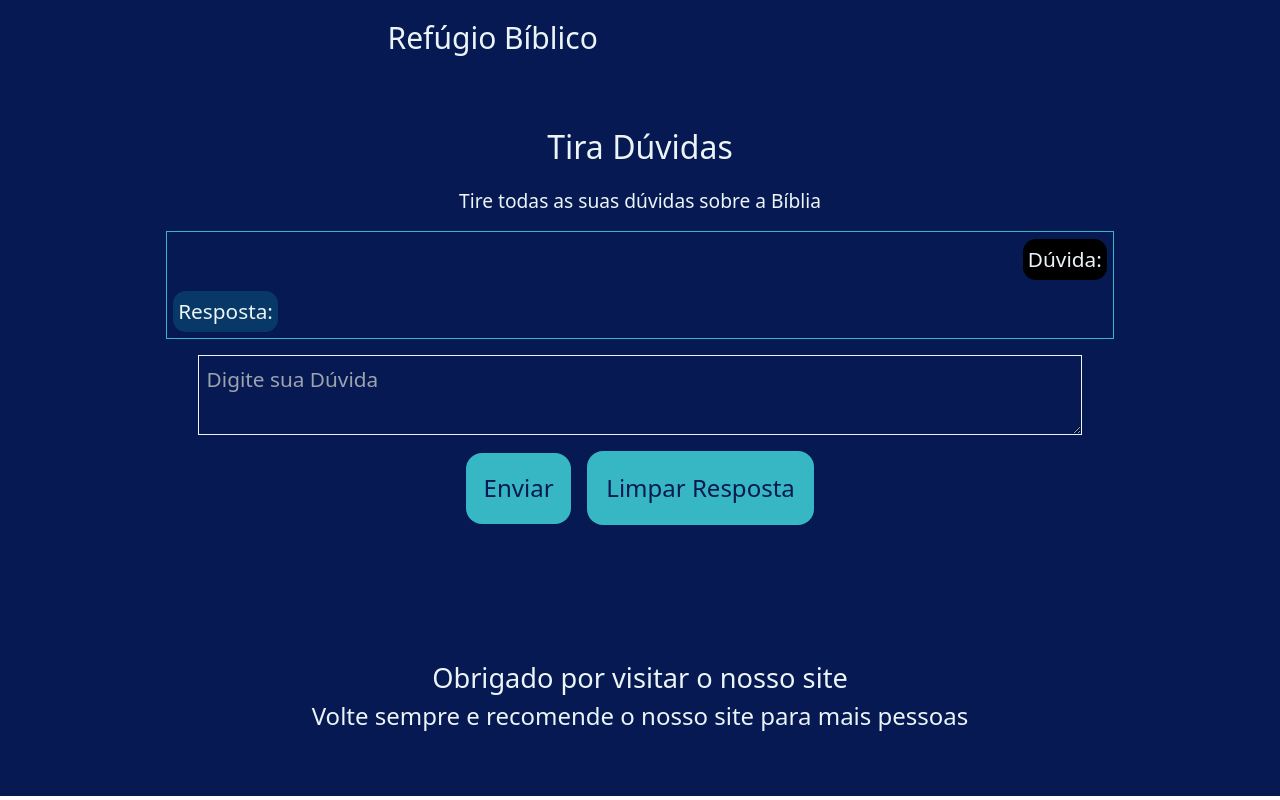
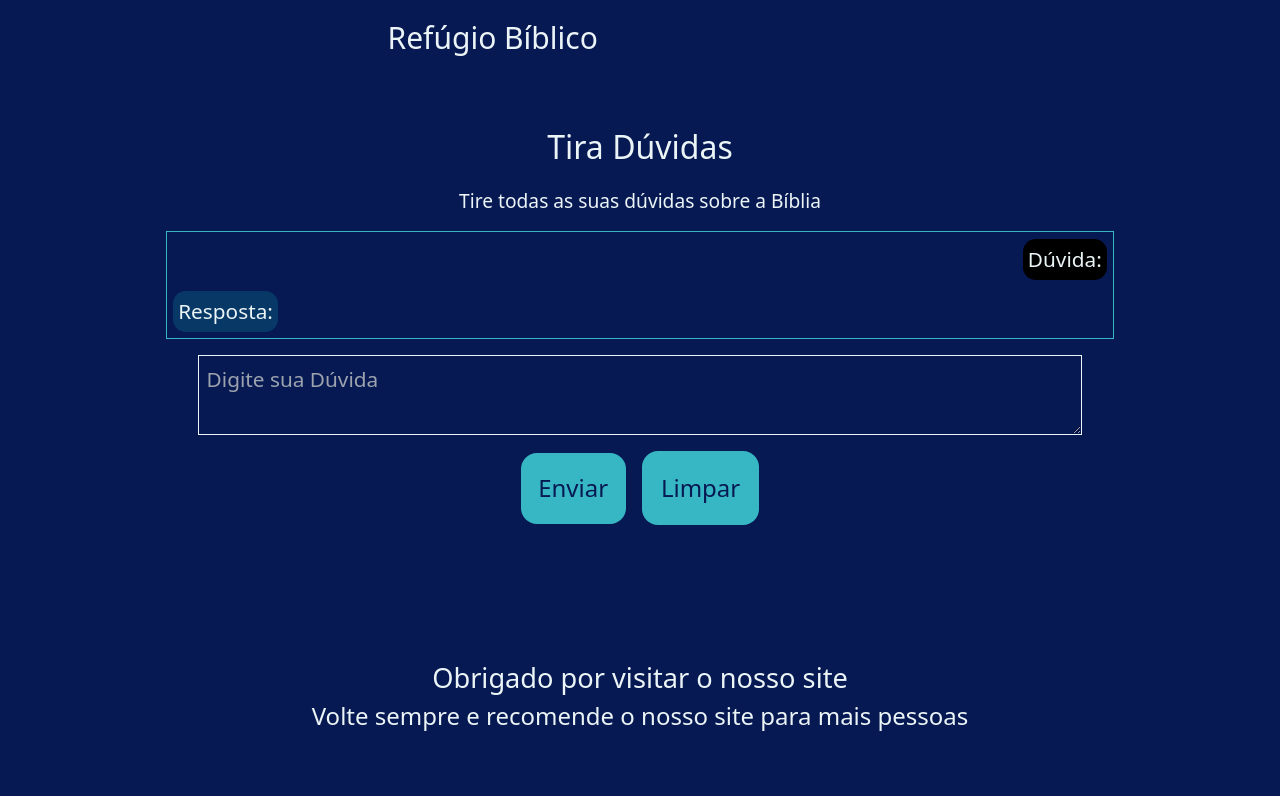
Before and after one commit to valdirsantos714/refugio-biblico, a React (Vite) app: page /duvidas/tiraduvidas in a window 1280 px wide. Built offline with nearby package versions, Linux system fonts and the light colour scheme.

Commit message:
Adicionado mais funcionalidades ao botão limpar do chatbot

```diff
--- a/src/TelaDuvida/TelaDuvida.jsx
+++ b/src/TelaDuvida/TelaDuvida.jsx
@@ -60,6 +60,8 @@ export default function TelaDuvida() {
 
     const limpaResposta = () => {
         setDados([])
+        setDuvida("")
+        setInput("")
     }
 
     return (
@@ -81,7 +83,7 @@ export default function TelaDuvida() {
 
                 <div className="flex flex-row   w-[80%] justify-center items-center gap-[1rem]">
                 <button className="bg-cores-azul_fraco p-[1.1rem] mt-[1rem] rounded-[1rem] text-[1.5rem] text-cores-azul hover:cursor-pointer hover:opacity-[90%]" onClick={amostrarDados}>Enviar</button>
-                <button className="bg-cores-azul_fraco text-cores-azul p-[0.3rem] mt-[1rem] rounded-[1rem] text-[1.3rem] lg:p-[1.2rem] lg:text-[1.5rem] hover:cursor-pointer hover:opacity-[90%]" onClick={limpaResposta}>Limpar Resposta</button>
+                <button className="bg-cores-azul_fraco text-cores-azul p-[0.3rem] mt-[1rem] rounded-[1rem] text-[1.3rem] lg:p-[1.2rem] lg:text-[1.5rem] hover:cursor-pointer hover:opacity-[90%]" onClick={limpaResposta}>Limpar</button>
 
                 </div>
                 </div>
```
